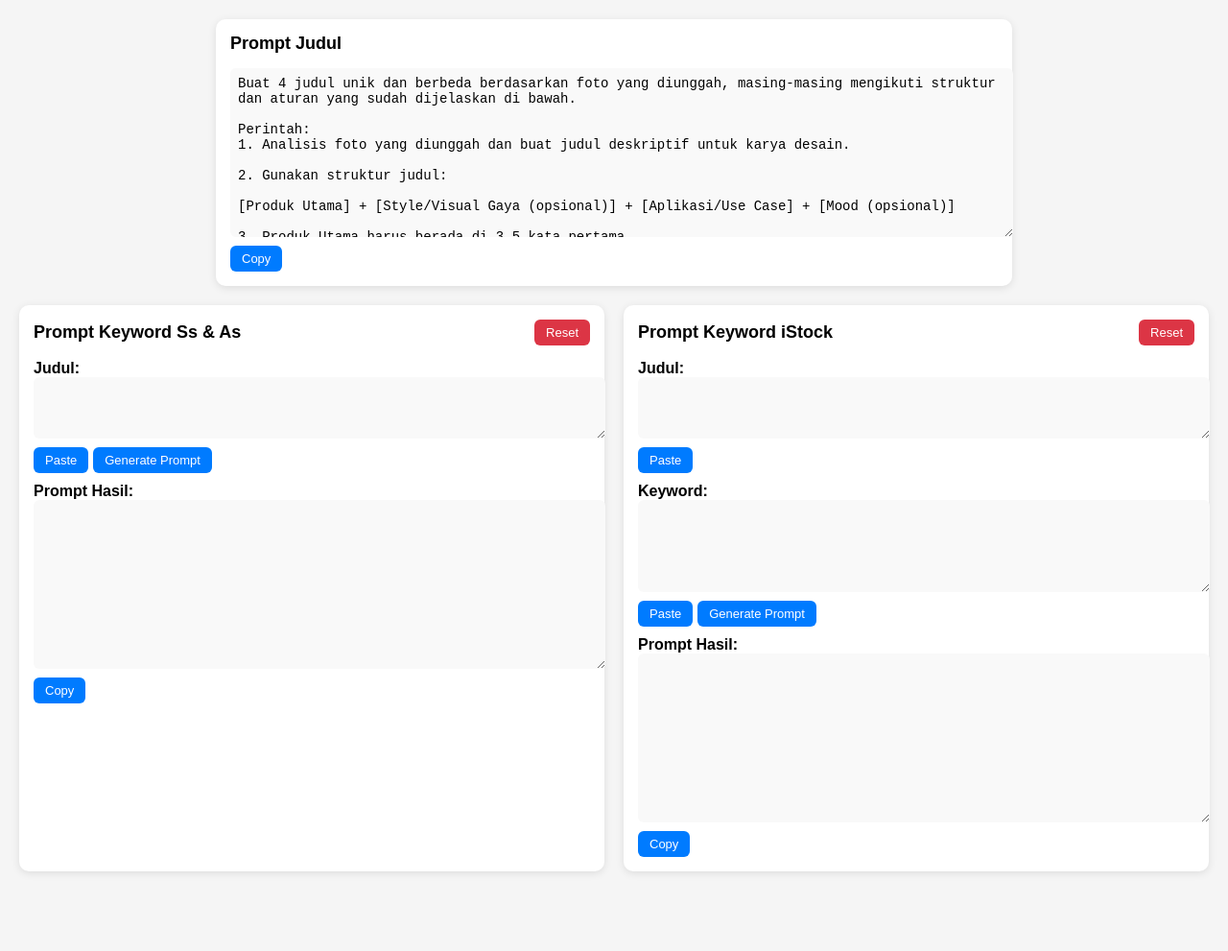
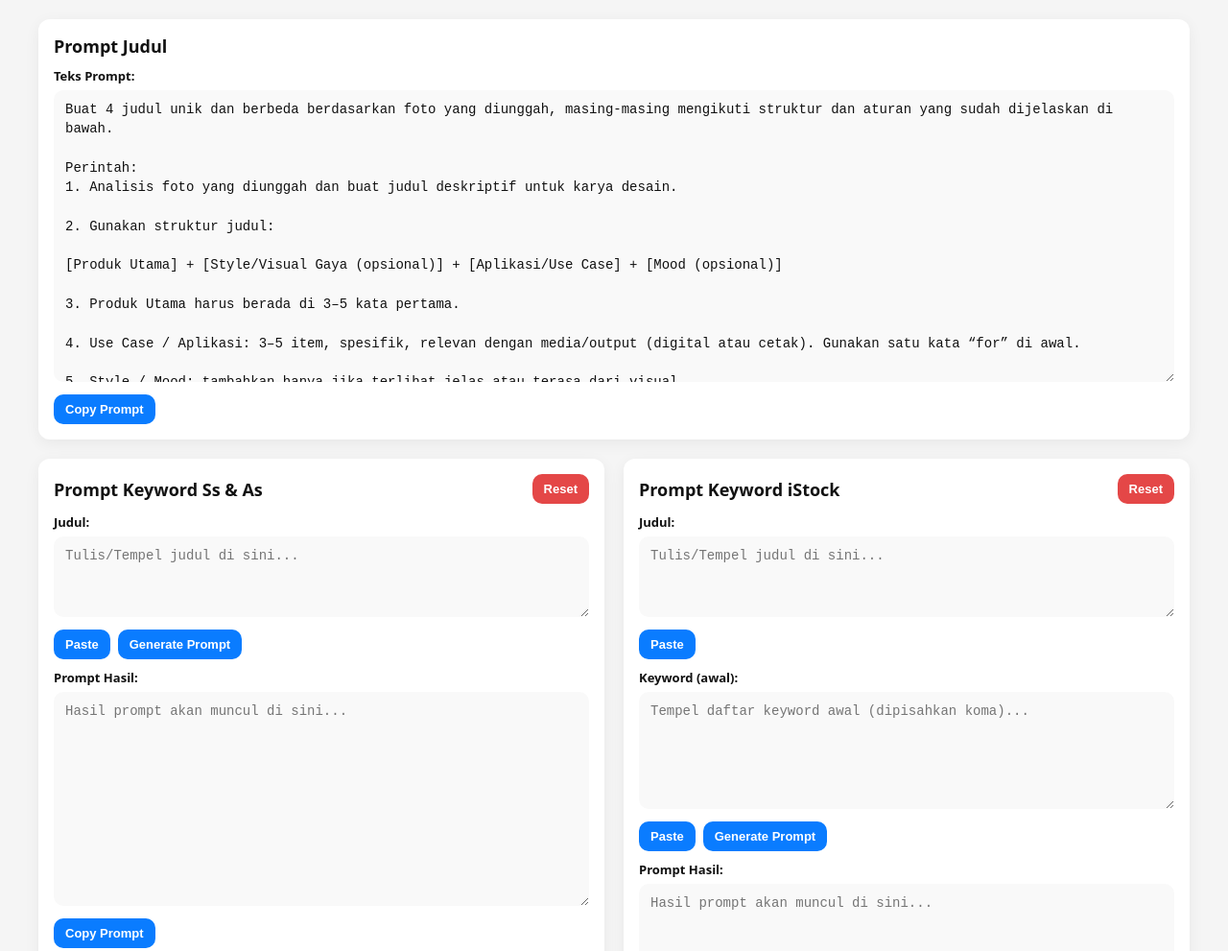
Before and after one commit to aisiiyan/newkuku, a plain HTML site: page index.html in a window 1280 px wide. Shown: the top 991 px of the page at 96% size. Before the commit the page ends 928 px from the top, so only its background shows below. Drawn offline with Linux system fonts and the light colour scheme.

Commit message:
index.html

```diff
--- a/index.html
+++ b/index.html
@@ -1,78 +1,92 @@
 <!DOCTYPE html>
 <html lang="id">
 <head>
-<meta charset="UTF-8">
-<meta name="viewport" content="width=device-width, initial-scale=1.0">
-<title>Prompt Tools - Judul + Ss & As + iStock</title>
+<meta charset="UTF-8" />
+<meta name="viewport" content="width=device-width, initial-scale=1.0"/>
+<title>Prompt Tools — Judul, Ss & As, iStock</title>
 <style>
-    body {
-        font-family: Arial, sans-serif;
-        background: #f5f5f5;
-        margin: 0;
-        padding: 20px;
+  :root{
+    --bg:#f5f5f5;
+    --card:#ffffff;
+    --muted:#f9f9f9;
+    --text:#111;
+    --primary:#0a7cff;
+    --primary-hover:#055ec2;
+    --danger:#e44747;
+    --danger-hover:#b22f2f;
+    --radius:12px;
   }
-    h2 {
-        font-size: 18px;
-        margin-top: 0;
-        display: flex;
-        justify-content: space-between;
-        align-items: center;
+  *{box-sizing:border-box}
+  body{
+    margin:0; padding:20px;
+    font-family:system-ui, -apple-system, Segoe UI, Roboto, Arial, sans-serif;
+    background:var(--bg); color:var(--text);
   }
-    .wrapper {
-        display: flex;
-        gap: 20px;
-        flex-wrap: wrap;
+  .wrapper{display:flex; flex-direction:column; gap:20px; max-width:1200px; margin:0 auto;}
+  .columns{display:flex; gap:20px; flex-wrap:wrap;}
+  .card{
+    background:var(--card);
+    border-radius:var(--radius);
+    box-shadow:0 4px 16px rgba(0,0,0,.06);
+    padding:16px;
+    flex:1;
+    min-width:320px;
   }
-    .container {
-        background: white;
-        flex: 1;
-        min-width: 300px;
-        padding: 15px;
-        border-radius: 10px;
-        box-shadow: 0 2px 8px rgba(0,0,0,0.1);
+  .card h2{
+    margin:0 0 10px 0;
+    font-size:18px; font-weight:700;
+    display:flex; align-items:center; justify-content:space-between;
+    gap:12px;
   }
-    label {
-        font-weight: bold;
-        display: block;
-        margin-top: 10px;
+  label{display:block; font-size:13px; font-weight:600; margin-top:10px;}
+  textarea{
+    width:100%; min-height:84px; margin:6px 0 0 0;
+    padding:10px 12px; border:none; border-radius:10px;
+    background:var(--muted); color:var(--text); resize:vertical; font-size:14px; line-height:1.45;
   }
-    textarea {
-        width: 100%;
-        margin: 0;
-        padding: 8px;
-        border: none;
+  .btns{display:flex; flex-wrap:wrap; gap:8px; margin-top:8px;}
+  button{
+    appearance:none; border:none; cursor:pointer;
+    border-radius:10px; padding:8px 12px; font-size:13px; font-weight:600;
+    background:var(--primary); color:#fff;
+  }
+  button:hover{background:var(--primary-hover)}
+  .btn-danger{background:var(--danger)}
+  .btn-danger:hover{background:var(--danger-hover)}
+  .highlight{ background:#d4edda !important; transition:background-color .6s ease; }
+
+  /* Notif copy */
+  .copy-notif {
+    background: rgba(0, 0, 0, 0.85);
+    color: white;
+    padding: 6px 12px;
     border-radius: 6px;
-        resize: vertical;
-        font-size: 14px;
-        background: #f9f9f9;
+    position: fixed;
+    top: 20px;
+    right: 20px;
+    font-size: 13px;
+    opacity: 0;
+    transition: opacity 0.3s ease;
+    z-index: 1000;
   }
-    .btn-group {
-        display: flex;
-        flex-wrap: wrap;
-        gap: 5px;
-        margin-top: 5px;
+  .copy-notif.show {
+    opacity: 1;
   }
-    button {
-        padding: 6px 12px;
-        border: none;
-        border-radius: 6px;
-        cursor: pointer;
-        background: #007bff;
-        color: white;
-        font-size: 13px;
+
+  @media (max-width: 720px){
+    .card h2{align-items:flex-start; flex-direction:column; gap:8px;}
   }
-    button:hover { background: #0056b3; }
-    .reset-btn {
-        background: #dc3545;
-    }
-    .reset-btn:hover { background: #a71d2a; }
 </style>
 </head>
 <body>
+  <div class="wrapper">
 
-<div class="container" style="max-width:800px;margin:0 auto 20px auto;">
+    <!-- Prompt Judul -->
+    <section class="card">
       <h2>Prompt Judul</h2>
-    <textarea id="prompt_judul" rows="10" readonly>Buat 4 judul unik dan berbeda berdasarkan foto yang diunggah, masing-masing mengikuti struktur dan aturan yang sudah dijelaskan di bawah.
+      <label for="prompt_judul">Teks Prompt:</label>
+      <textarea id="prompt_judul" rows="14" readonly>
+Buat 4 judul unik dan berbeda berdasarkan foto yang diunggah, masing-masing mengikuti struktur dan aturan yang sudah dijelaskan di bawah.
 
 Perintah:
 1. Analisis foto yang diunggah dan buat judul deskriptif untuk karya desain.
@@ -93,7 +107,7 @@ Perintah:
 
 8. Hindari pengulangan kata, daftar tag kaku, dan tanda baca berlebihan.
 
-9. Output dalam bahasa Inggris, lalu beri terjemahan bahasa Indonesia di baris baru dalam tanda kurung).
+9. Output dalam bahasa Inggris, lalu beri terjemahan bahasa Indonesia di baris baru dalam tanda kurung.
 
 10. PENTING: Contoh judul hanya sebagai referensi struktur & gaya, jangan copy kata-kata dari contoh secara literal.
 
@@ -102,78 +116,112 @@ Perintah:
 Contoh format (referensi, jangan dicopy kata per kata):
 [Produk Utama] for [Use Case1], [Use Case2], and [Use Case3]
 
-12. Gunakan kata tunggal untuk bagian use case (misalnya: poster, packaging, presentation, website), hindari frasa dua kata.</textarea>
-    <div class="btn-group">
-        <button onclick="copyText('prompt_judul')">Copy</button>
+12. Gunakan kata tunggal untuk bagian use case (misalnya: poster, packaging, presentation, website), hindari frasa dua kata.
+      </textarea>
+      <div class="btns">
+        <button onclick="copyText('prompt_judul')">Copy Prompt</button>
+      </div>
+    </section>
+
+    <!-- Dua kolom: Ss & As dan iStock -->
+    <div class="columns">
+
+      <!-- Prompt Keyword Ss & As -->
+      <section class="card">
+        <h2>
+          Prompt Keyword Ss &amp; As
+          <button class="btn-danger" onclick="resetFieldsSS()">Reset</button>
+        </h2>
+
+        <label for="judul_ss">Judul:</label>
+        <textarea id="judul_ss" rows="3" placeholder="Tulis/Tempel judul di sini..."></textarea>
+        <div class="btns">
+          <button onclick="pasteTo('judul_ss')">Paste</button>
+          <button onclick="generatePromptSS()">Generate Prompt</button>
+        </div>
+
+        <label for="promptOutput_ss">Prompt Hasil:</label>
+        <textarea id="promptOutput_ss" rows="10" readonly placeholder="Hasil prompt akan muncul di sini..."></textarea>
+        <div class="btns">
+          <button onclick="copyText('promptOutput_ss')">Copy Prompt</button>
+        </div>
+      </section>
+
+      <!-- Prompt Keyword iStock -->
+      <section class="card">
+        <h2>
+          Prompt Keyword iStock
+          <button class="btn-danger" onclick="resetFieldsIstock()">Reset</button>
+        </h2>
+
+        <label for="judul_istock">Judul:</label>
+        <textarea id="judul_istock" rows="3" placeholder="Tulis/Tempel judul di sini..."></textarea>
+        <div class="btns">
+          <button onclick="pasteTo('judul_istock')">Paste</button>
+        </div>
+
+        <label for="keyword_istock">Keyword (awal):</label>
+        <textarea id="keyword_istock" rows="5" placeholder="Tempel daftar keyword awal (dipisahkan koma)..."></textarea>
+        <div class="btns">
+          <button onclick="pasteTo('keyword_istock')">Paste</button>
+          <button onclick="generatePromptIstock()">Generate Prompt</button>
+        </div>
+
+        <label for="promptOutput_istock">Prompt Hasil:</label>
+        <textarea id="promptOutput_istock" rows="10" readonly placeholder="Hasil prompt akan muncul di sini..."></textarea>
+        <div class="btns">
+          <button onclick="copyText('promptOutput_istock')">Copy Prompt</button>
+        </div>
+      </section>
+
     </div>
   </div>
 
-<div class="wrapper">
-    <div class="container">
-        <h2>Prompt Keyword Ss & As <button class="reset-btn" onclick="resetFieldsSS()">Reset</button></h2>
-        <label>Judul:</label>
-        <textarea id="judul_ss" rows="3"></textarea>
-        <div class="btn-group">
-            <button onclick="pasteText('judul_ss')">Paste</button>
-            <button onclick="generatePromptSS()">Generate Prompt</button>
-        </div>
-        <label>Prompt Hasil:</label>
-        <textarea id="promptOutput_ss" rows="10" readonly></textarea>
-        <div class="btn-group">
-            <button onclick="copyText('promptOutput_ss')">Copy</button>
-        </div>
-    </div>
-    <div class="container">
-        <h2>Prompt Keyword iStock <button class="reset-btn" onclick="resetFieldsIstock()">Reset</button></h2>
-        <label>Judul:</label>
-        <textarea id="judul_istock" rows="3"></textarea>
-        <div class="btn-group">
-            <button onclick="pasteText('judul_istock')">Paste</button>
-        </div>
-        <label>Keyword:</label>
-        <textarea id="keyword_istock" rows="5"></textarea>
-        <div class="btn-group">
-            <button onclick="pasteText('keyword_istock')">Paste</button>
-            <button onclick="generatePromptIstock()">Generate Prompt</button>
-        </div>
-        <label>Prompt Hasil:</label>
-        <textarea id="promptOutput_istock" rows="10" readonly></textarea>
-        <div class="btn-group">
-            <button onclick="copyText('promptOutput_istock')">Copy</button>
-        </div>
-    </div>
-</div>
+  <!-- Notif -->
+  <div class="copy-notif" id="notif">✅ Prompt berhasil disalin!</div>
 
 <script>
-function pasteText(id) {
-    navigator.clipboard.readText().then(text => {
+  async function pasteTo(id){
+    try{
+      const text = await navigator.clipboard.readText();
       document.getElementById(id).value = text;
-    });
+    }catch(e){
+      alert('Gagal membaca clipboard. Pastikan memberi izin paste.');
     }
-
-function copyText(id) {
-    const textArea = document.getElementById(id);
-    textArea.select();
-    document.execCommand("copy");
   }
-
-function resetFieldsSS() {
+  async function copyText(id){
+    try{
+      const text = document.getElementById(id).value;
+      await navigator.clipboard.writeText(text);
+      showNotif();
+    }catch(e){
+      const ta = document.getElementById(id);
+      ta.select(); document.execCommand('copy');
+      showNotif();
+    }
+  }
+  function showNotif(){
+    const notif = document.getElementById('notif');
+    notif.classList.add('show');
+    setTimeout(()=> notif.classList.remove('show'), 1500);
+  }
+  function highlight(id){
+    const el = document.getElementById(id);
+    el.classList.add('highlight');
+    setTimeout(()=> el.classList.remove('highlight'), 1500);
+  }
+  function resetFieldsSS(){
     document.getElementById('judul_ss').value = '';
     document.getElementById('promptOutput_ss').value = '';
   }
-
-function resetFieldsIstock() {
+  function resetFieldsIstock(){
     document.getElementById('judul_istock').value = '';
     document.getElementById('keyword_istock').value = '';
     document.getElementById('promptOutput_istock').value = '';
   }
-
-function generatePromptSS() {
+  function generatePromptSS(){
     const judul = document.getElementById('judul_ss').value.trim();
-    if (!judul) {
-        alert('Judul tidak boleh kosong!');
-        return;
-    }
+    if(!judul){ alert('Judul tidak boleh kosong!'); return; }
     const prompt = `Judul: [${judul}]
 
 Perintah:
@@ -202,19 +250,17 @@ Kata Pendukung Umum → kata yang bersifat luas untuk jangkauan trafik.
 - Daftar akhir keyword (digabung jadi satu baris, dipisahkan dengan koma).
 - Sebutkan jumlah total keyword.
 - Tandai keyword urutan 1–15 sebagai Essential.`;
-    document.getElementById('promptOutput_ss').value = prompt;
+    const out = document.getElementById('promptOutput_ss');
+    out.value = prompt;
+    highlight('promptOutput_ss');
   }
-
-function generatePromptIstock() {
+  function generatePromptIstock(){
     const judul = document.getElementById('judul_istock').value.trim();
     const keyword = document.getElementById('keyword_istock').value.trim();
-    if (!judul || !keyword) {
-        alert('Judul dan Keyword tidak boleh kosong!');
-        return;
-    }
+    if(!judul || !keyword){ alert('Judul dan Keyword tidak boleh kosong!'); return; }
     const prompt = `Judul: [${judul}]
 
-Keyword: [${keyword}]
+Keyword (awal): [${keyword}]
 
 Instruksi:
 1. Tambahkan hingga 3 kata tunggal dari judul jika belum ada di daftar keyword awal, untuk menjaga relevansi dan sinkronisasi. Jangan tambahkan frasa atau gabungan kata pada tahap ini.
@@ -236,9 +282,10 @@ Output akhir:
 
 Deskripsi:
 Buatkan deskripsi sepanjang ±150 karakter, profesional dan selaras dengan judul serta keyword. Fokus pada isi visual dan konteks penggunaannya.`;
-    document.getElementById('promptOutput_istock').value = prompt;
+    const out = document.getElementById('promptOutput_istock');
+    out.value = prompt;
+    highlight('promptOutput_istock');
   }
 </script>
-
 </body>
 </html>
```
Lines whose indentation alone changed are shown as unchanged.
